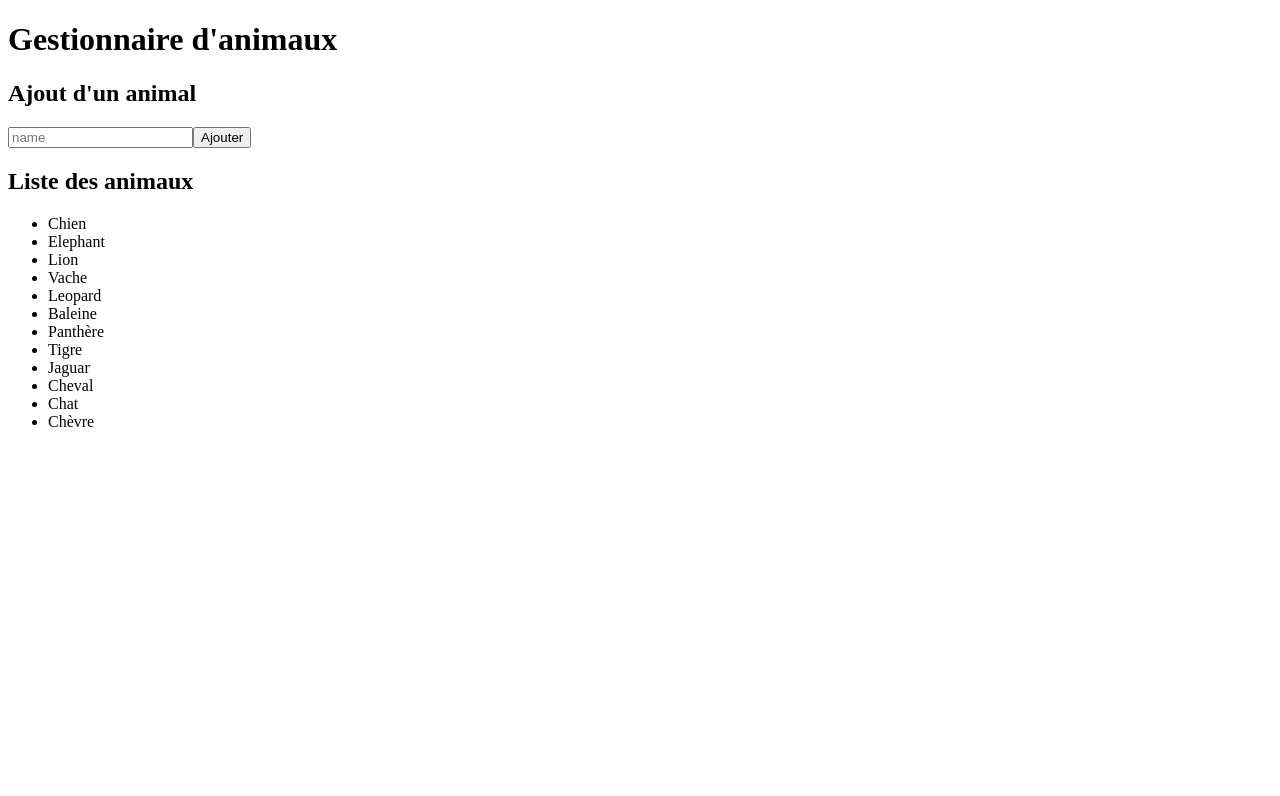
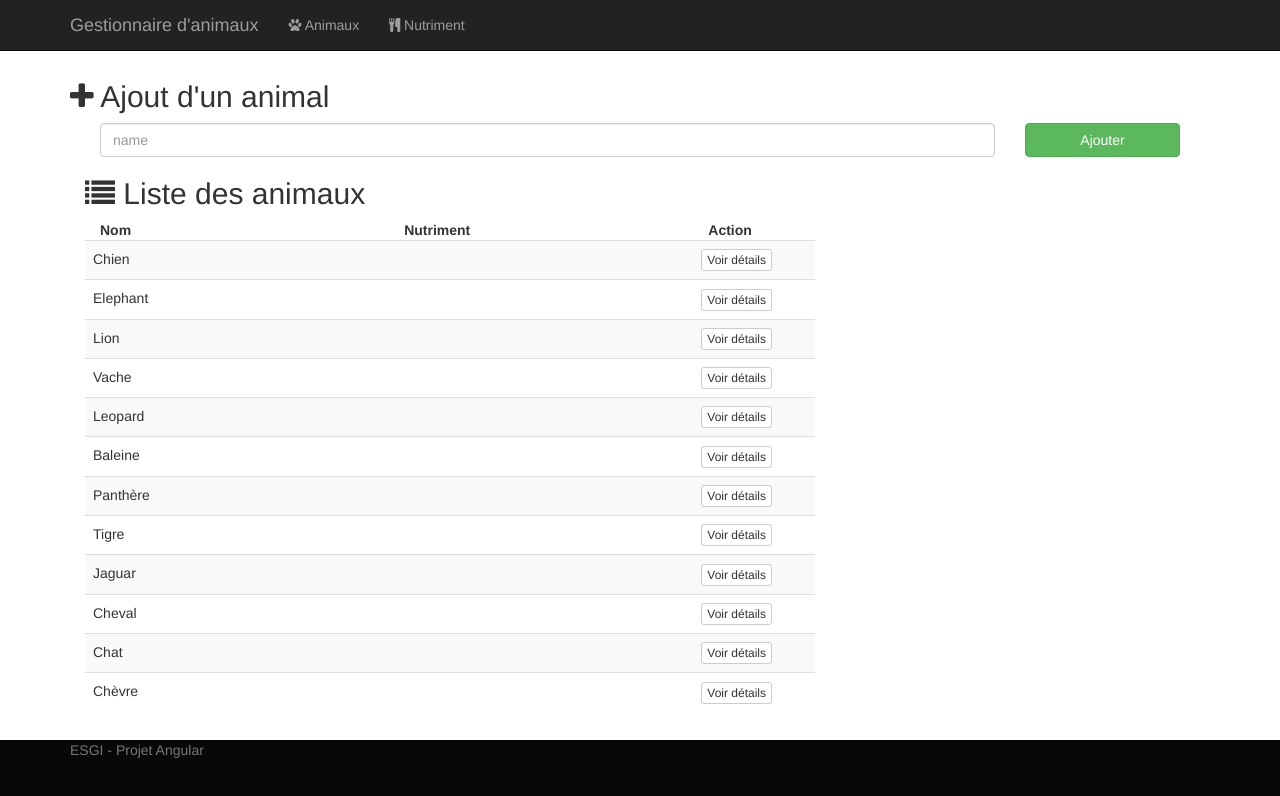
Before and after one commit to tagalpha/zoo, an Angular app: page /animals in a window 1280 px wide. Shown: the top 796 px of the page. Built offline with nearby package versions, Linux system fonts and the light colour scheme.

Commit message:
[ADD] live delete, boostrap

```diff
--- a/package.json
+++ b/package.json
@@ -20,7 +20,9 @@
     "@angular/platform-browser": "^4.0.0",
     "@angular/platform-browser-dynamic": "^4.0.0",
     "@angular/router": "^4.0.0",
+    "bootstrap": "^3.3.7",
     "core-js": "^2.4.1",
+    "font-awesome": "^4.7.0",
     "rxjs": "^5.1.0",
     "zone.js": "^0.8.4"
   },
--- a/src/app/animal/animal.service.ts
+++ b/src/app/animal/animal.service.ts
@@ -16,8 +16,9 @@ export class AnimalService {
     }
 
     addAnimals(name: string) : void {
-        var numberAnimalsStored = Object.keys(sessionStorage).length;
-        var newAnimal = { 'id': (numberAnimalsStored + 1), 'name': name };
+        var id = Math.floor((1 + Math.random()) * 0x10000).toString(16).substring(1);
+
+        var newAnimal = { 'id': id, 'name': name };
         sessionStorage.setItem(newAnimal.id.toString(), JSON.stringify(newAnimal));
         this.storedAnimals.push(newAnimal);
     }
@@ -28,8 +29,13 @@ export class AnimalService {
         sessionStorage.setItem(id.toString(), JSON.stringify(animalToUpdate));
     }
 
-    deleteAnimals(id: number) : void {
-        sessionStorage.removeItem(id.toString());
+    deleteAnimals(animal: Animal) : void {
+        sessionStorage.removeItem(animal.id.toString());
+        const index = this.storedAnimals.indexOf(animal);
+
+        if(-1 < index) {
+            this.storedAnimals.splice(index,  1);
+        }
     }
 
     setStoredAnimals(): void {
--- a/src/app/animal/animals.component.html
+++ b/src/app/animal/animals.component.html
@@ -1,25 +1,40 @@
-<h2>Ajout d'un animal</h2>
+<h2><i class="fa fa-plus"></i> Ajout d'un animal</h2>
 
-<input [(ngModel)]="name" placeholder="name"/>
-<button (click)="add(name)">Ajouter</button>
-
-<div *ngIf="animals">
-  <h2>Liste des animaux</h2>
-  <ul class="animals">
-    <li *ngFor="let animal of animals" (click)="getOne(animal.id)" [class.selected]="animal === selectedAnimal">
-      {{animal.name}}
-    </li>
-  </ul>
+<div class="col-sm-12" id="form-add-animal">
+  <div class="form-group">
+    <div class="col-sm-10">
+      <input [(ngModel)]="name" placeholder="name" class="form-control"/>
+    </div>
+    <div class="col-sm-2">
+      <button (click)="add(name)" class="btn btn-block btn-success">Ajouter</button>
+    </div>
+  </div>
 </div>
 
-<div *ngIf="animalEdited">
-  <h2>Edition de l'animal {{animalEdited.name|uppercase}}</h2>
-  <div><label>id: </label>{{animalEdited.id}}</div>
+<div *ngIf="animals" class="col-sm-8 no-padding-left">
+  <h2><i class="fa fa-list"></i> Liste des animaux</h2>
+  <table class="table table-striped">
+    <thead>
+      <th class="col-sm-5">Nom</th>
+      <th class="col-sm-5">Nutriment</th>
+      <th class="col-sm-2">Action</th>
+    </thead>
+    <tbody>
+    <tr *ngFor="let animal of animals" [class.selected]="animal === selectedAnimal">
+      <td>{{animal.name}}</td>
+      <td></td>
+      <td><button type="button" (click)="getOne(animal.id)" class="btn btn-default btn-xs">Voir détails</button></td>
+    </tr>
+    </tbody>
+  </table>
+</div>
+
+<div *ngIf="animalEdited" class="col-sm-4 no-padding-right">
+  <h2><i class="fa fa-edit"></i> Modification de l'animal {{animalEdited.name|uppercase}}</h2>
   <div>
-    <label>name: </label>
-    <input [(ngModel)]="animalEdited.name" placeholder="name"/><br>
+    <input [(ngModel)]="animalEdited.name" placeholder="name" class="form-control"/><br>
   </div>
 
-  <button (click)="update(animalEdited.id, animalEdited.name)">Edit</button>
-  <button (click)="delete(animalEdited.id)">Delete</button>
+  <button (click)="update(animalEdited.id, animalEdited.name)" class="btn btn-primary">Modifier</button>
+  <button (click)="delete()" class="btn btn-danger">Supprimer</button>
 </div>
--- a/src/app/animal/animals.component.ts
+++ b/src/app/animal/animals.component.ts
@@ -11,8 +11,8 @@ export class AnimalsComponent implements OnInit {
   animals: Animal[];
   animalEdited: Animal;
 
-  @Input() name: Animal;
-  @Input() id: Animal;
+  @Input() name: string;
+  @Input() id: string|number;
 
   constructor(private animalService: AnimalService) {}
 
@@ -26,14 +26,16 @@ export class AnimalsComponent implements OnInit {
 
   add(name: string) : void {
     this.animalService.addAnimals(name)
+    this.name = '';
   }
 
   update(id: number, name: string) : void {
     this.animalService.updateAnimals(id, name);
   }
 
-  delete(id: number) : void {
-    this.animalService.deleteAnimals(id);
+  delete() : void {
+    this.animalService.deleteAnimals(this.animalEdited);
+    delete this.animalEdited;
   }
 
   ngOnInit(): void {
--- a/src/app/app.component.html
+++ b/src/app/app.component.html
@@ -1,5 +1,29 @@
-<h1>
-  {{title}}
-</h1>
+<nav class="navbar navbar-inverse navbar-fixed-top">
+    <div class="container">
+        <div class="navbar-header">
+            <button type="button" class="navbar-toggle collapsed" data-toggle="collapse" data-target="#navbar" aria-expanded="false" aria-controls="navbar">
+                <span class="sr-only">Toggle navigation</span>
+                <span class="icon-bar"></span>
+                <span class="icon-bar"></span>
+                <span class="icon-bar"></span>
+            </button>
+            <a class="navbar-brand" href="#">{{title}}</a>
+        </div>
+        <div id="navbar" class="collapse navbar-collapse">
+            <ul class="nav navbar-nav">
+                <li><a routerLink="/animals"><i class="fa fa-paw"></i> Animaux</a></li>
+                <li><a href="#"><i class="fa fa-cutlery"></i> Nutriment</a></li>
+            </ul>
+        </div>
+    </div>
+</nav>
 
-<app-animals></app-animals>
+<div class="container main-container">
+    <router-outlet></router-outlet>
+</div>
+
+<footer class="footer">
+    <div class="container">
+        <p class="text-muted">ESGI - Projet Angular</p>
+    </div>
+</footer>
--- a/src/styles.css
+++ b/src/styles.css
@@ -1 +1,24 @@
-/* You can add global styles to this file, and also import other style files */
+.main-container {
+    padding-top: 60px;
+}
+
+.footer {
+    position: absolute;
+    bottom: 0;
+    width: 100%;
+    height: 60px;
+    background-color: #080808;
+}
+
+.footer > .container {
+    padding-right: 15px;
+    padding-left: 15px;
+}
+
+.no-padding-left {
+    padding-left: 0;
+}
+
+.no-padding-right {
+    padding-right: 0;
+}
```
Also changed, not shown: src/app/app.module.ts (+13 -1 lines), .angular-cli.json.
